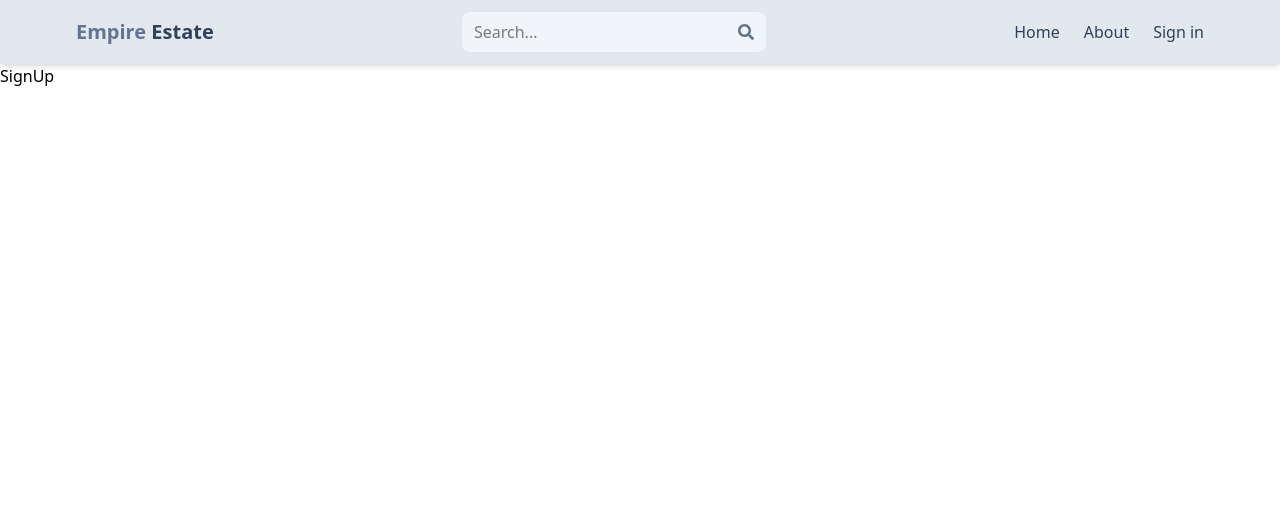
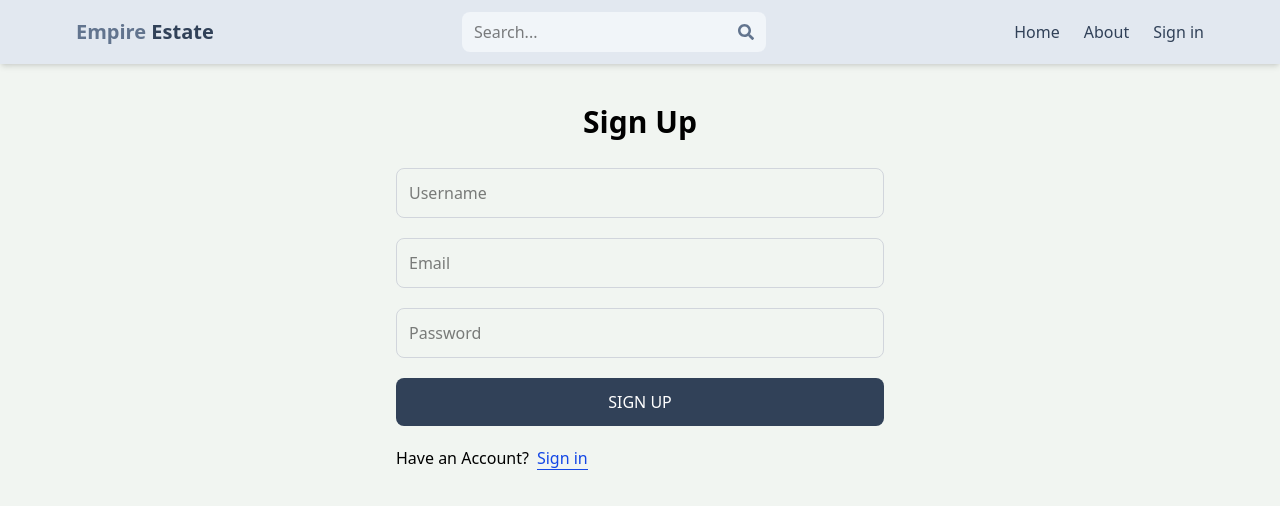
Before and after one commit to maaziqbal32/mern-estate, a React (Vite) app in the folder client/: page /sign-up in a window 1280 px wide. Shown: the top 506 px of the page. Built offline with nearby package versions, Linux system fonts and the light colour scheme.

Commit message:
done the signup page functionality

```diff
--- a/client/src/App.jsx
+++ b/client/src/App.jsx
@@ -14,7 +14,7 @@
         <Route path="/" element={<Home />} />
         <Route path="/about" element={<About />} />
         <Route path="/sign-in" element={<SignIn />} />
-        <Route path="/Sign-up" element={<SignUp />} />
+        <Route path="/sign-up" element={<SignUp />} />
         <Route path="/profile" element={<Profile />} />
       </Routes>
     </BrowserRouter>
--- a/client/src/index.css
+++ b/client/src/index.css
@@ -1 +1,5 @@
 @import "tailwindcss";
+
+body {
+    background-color: rgba(241, 245, 241);
+}
--- a/client/src/pages/SignUp.jsx
+++ b/client/src/pages/SignUp.jsx
@@ -1,7 +1,41 @@
-import React from 'react'
+import { Link } from "react-router-dom";
 
 export default function SignUp() {
   return (
-    <div>SignUp</div>
-  )
+    <div className="p-3 max-w-lg mx-auto">
+      <h1 className="text-3xl text-center py-7 font-semibold">Sign Up</h1>
+      <form className="flex flex-col gap-5">
+        <input
+          type="text"
+          placeholder="Username"
+          className="border border-gray-300 p-3 rounded-lg w-full"
+          id="username"
+        />
+        <input
+          type="email"
+          placeholder="Email"
+          className="border border-gray-300 p-3 rounded-lg w-full "
+          id="email"
+        />
+        <input
+          type="password"
+          placeholder="Password"
+          className="border border-gray-300 p-3 rounded-lg w-full"
+          id="password"
+        />
+        <button
+          type="submit"
+          className="bg-slate-700 text-white p-3 rounded-lg w-full uppercase hover:opacity-95 cursor-pointer disabled:opacity-80"
+        >
+          Sign Up
+        </button>
+      </form>
+      <div className="flex gap-2 mt-5">
+         <p>Have an Account?</p>
+         <Link to="/sign-in">
+            <span className="text-blue-700 border-b hover:text-blue-950">Sign in </span>
+         </Link>
+      </div>
+    </div>
+  );
 }
```
